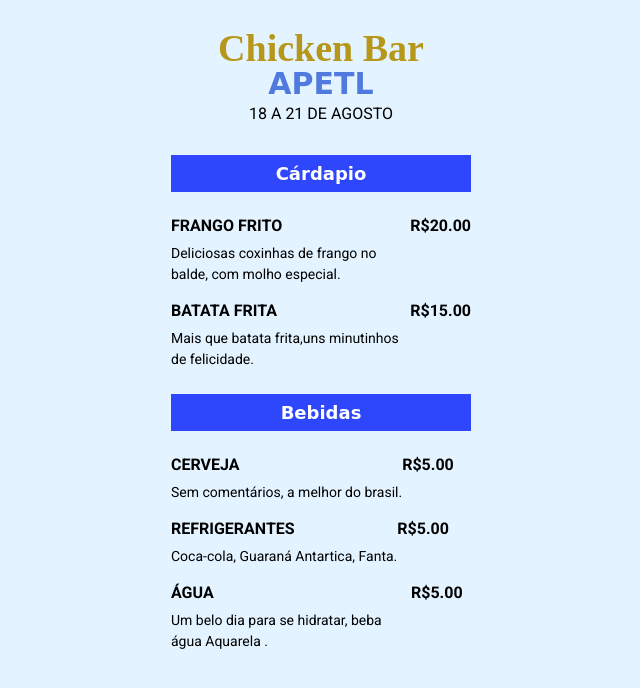
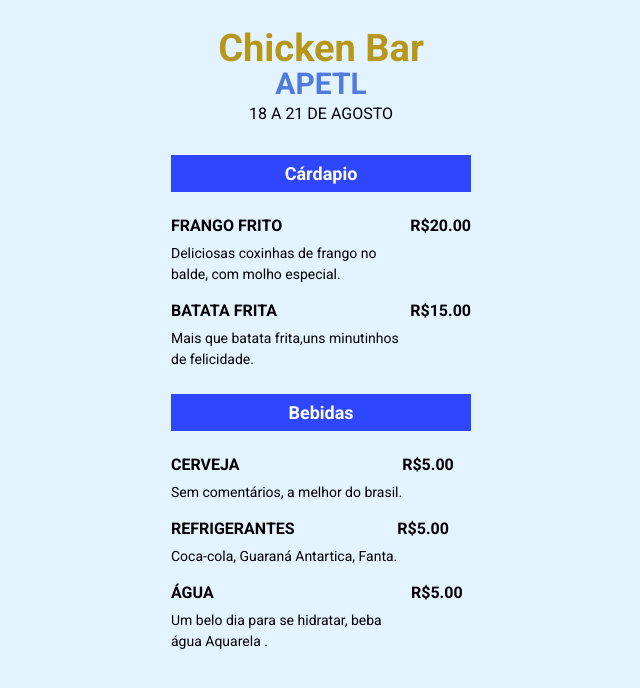
Before and after one commit to ClaudioKenzo/FolcloreAPETL, a plain HTML site: page index.html in a window 1280 px wide. Shown: the whole page, without its empty margins (319-959 px from the left). Drawn offline with Linux system fonts and the light colour scheme.

Commit message:
atualizado a font

```diff
--- a/style.css
+++ b/style.css
@@ -43,14 +43,14 @@
   }
 
   header h1 span{
-    font-family: cursive;
+    font-family: 'Roboto', sans-serif;
     font-size: 30px;
   color: rgba(6, 62, 206, 0.666);
 
   }
 
   h1{
-    font-family: Monotype corsiva;
+    font-family: 'Roboto', sans-serif;
     font-size: 40px;
     color: rgb(182, 151, 26);
   }
@@ -85,7 +85,7 @@
   }
 
   .options {
-    font-family: cursive;
+    font-family: 'Roboto', sans-serif;
     color: white
   }
 
```
